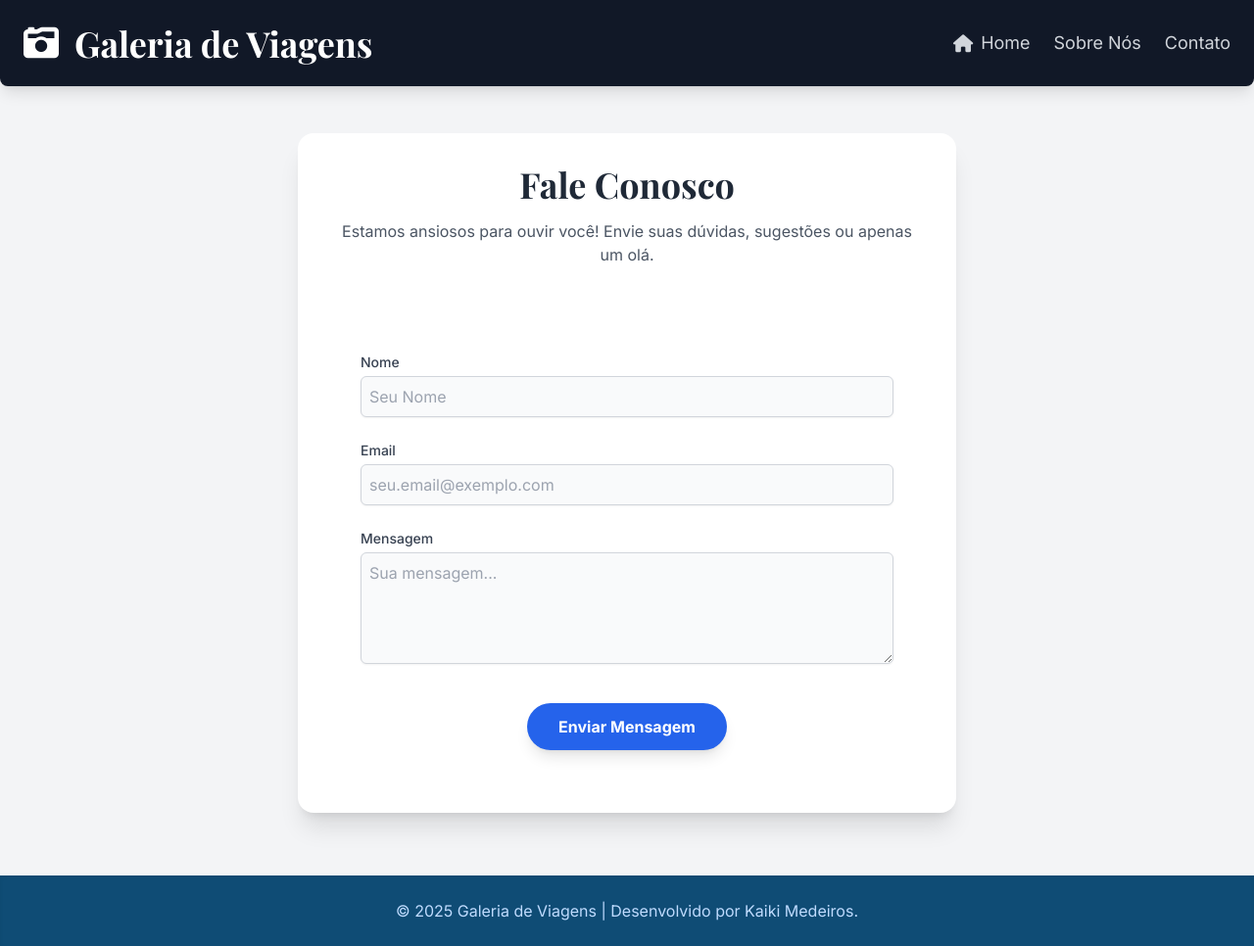
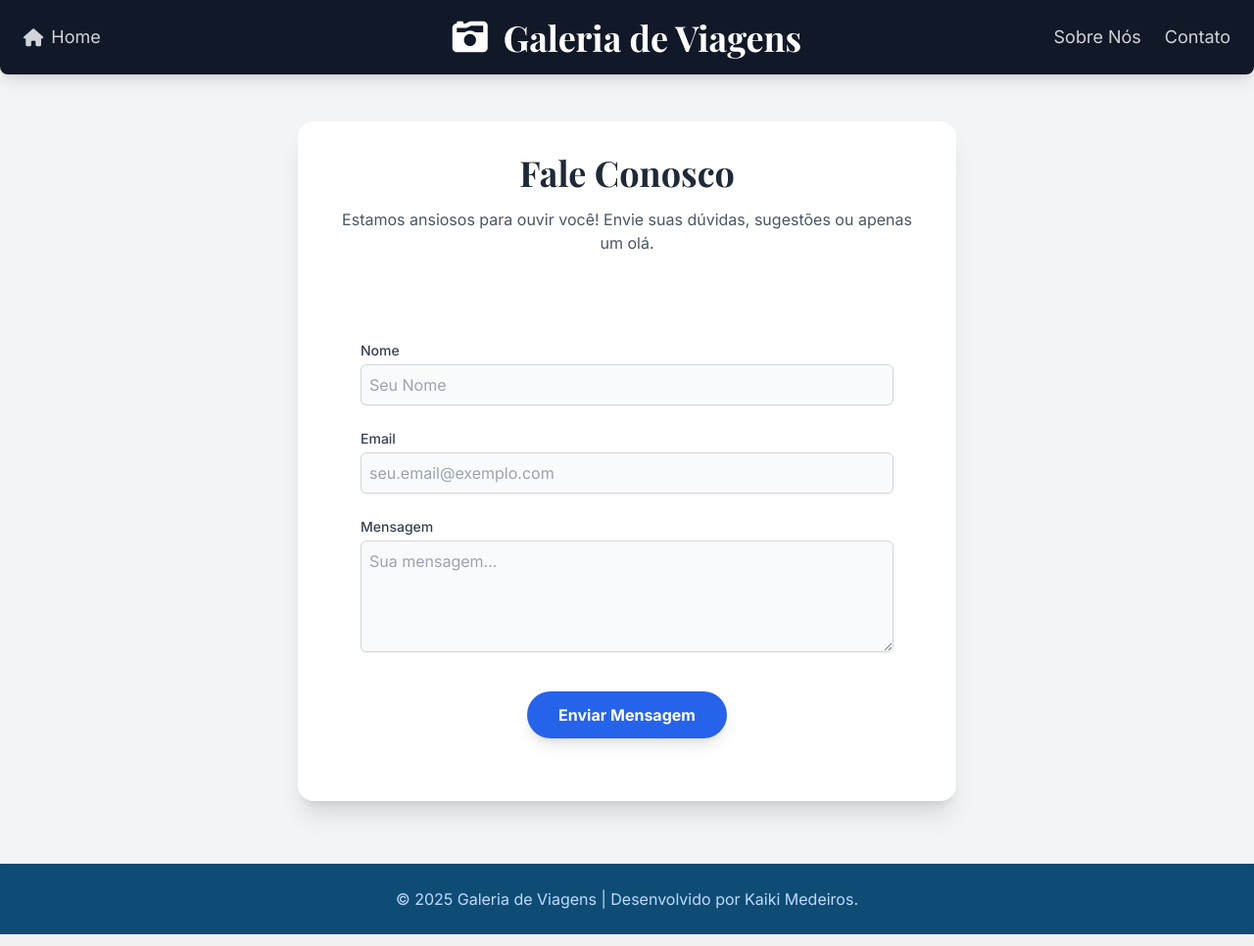
Before and after one commit to feolcostaa/teste, a Django app: page /photos/contato/ in a window 1280 px wide. Shown: the whole page at 98% size. Run offline with Django 5.2, Linux system fonts and the light colour scheme; some libraries are stand-ins or nearby versions.

Commit message:
Mudando as posicloes do home

```diff
--- a/photos/templates/photos/photo_base.html
+++ b/photos/templates/photos/photo_base.html
@@ -27,18 +27,24 @@
 <body class="bg-gray-100">
 
     <header class="bg-gray-900 text-white p-6 shadow-lg rounded-b-lg">
-        <div class="container mx-auto flex items-center justify-between">
-            <div class="flex items-center">
+        <div class="container mx-auto relative flex items-center justify-between">
+
+            <div>
+                <a href="{% url 'photo_list' %}" class="text-gray-300 hover:text-white flex items-center gap-2 text-lg">
+                    <i class="fas fa-home"></i> Home
+                </a>
+            </div>
+
+            <div class="absolute left-1/2 -translate-x-1/2 flex items-center">
                 <i class="fas fa-camera-retro text-4xl mr-4"></i>
                 <h1 class="text-4xl font-bold header-title">Galeria de Viagens</h1>
             </div>
+
             <nav class="flex space-x-6 text-lg">
-                <a href="{% url 'photo_list' %}" class="text-gray-300 hover:text-white flex items-center gap-2">
-                    <i class="fas fa-home"></i> Home
-                </a>
                 <a href="{% url 'photo_sobre_nos' %}" class="text-gray-300 hover:text-white">Sobre Nós</a>
                 <a href="{% url 'photo_contato' %}" class="text-gray-300 hover:text-white">Contato</a>
             </nav>
+
         </div>
     </header>
 
```
